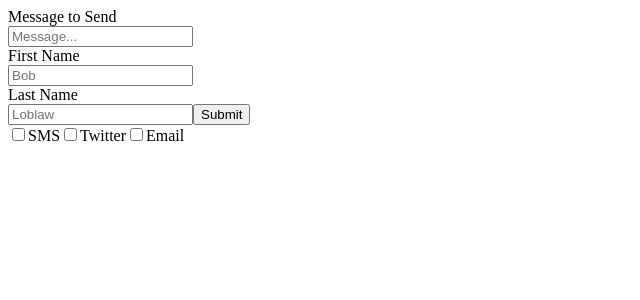
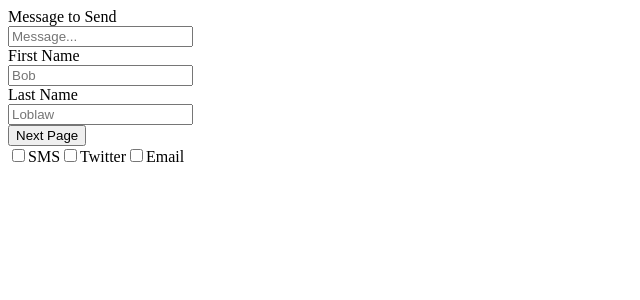
Before and after one commit to aitzeng/wuphf, a React app: page / in a window 1280 px wide. Shown: the top 300 px of the page, without its empty margins (0-640 px from the left). Built offline with nearby package versions, Linux system fonts and the light colour scheme; the HTML template or start-up script is replaced by a standard one.

Commit message:
Styling to align to center

```diff
--- a/client/src/components/InformationEntry.jsx
+++ b/client/src/components/InformationEntry.jsx
@@ -1,7 +1,9 @@
 import React, { useState, useEffect } from 'react';
 import { useFormik } from 'formik';
 
-function InformationEntry({setBarkInfo, setPage, optionSMS, optionTwitter, optionEmail}) {
+function InformationEntry({
+  setBarkInfo, setPage, optionSMS, optionTwitter, optionEmail,
+}) {
   const barkPackage = useFormik({
     initialValues: {
       message: '',
@@ -24,27 +26,28 @@ function InformationEntry({setBarkInfo, setPage, optionSMS, optionTwitter, optio
       if (!values.lastName) {
         errors.lastName = 'Last Name Required!';
       }
-      if (!/^\d+$/.test(values.phoneNumber) || values.phoneNumber.length !== 10) {
-        errors.phoneNumber = 'Phone Number must have length of 10 and may not have any symbols/letters !';
+      if (!optionSMS && !optionTwitter && !optionEmail) {
+        errors.communication = 'Select One Communication Method!';
       }
+      // if (!/^\d+$/.test(values.phoneNumber) || values.phoneNumber.length !== 10) {
+      //   errors.phoneNumber = 'Phone Number must have length of 10 and may not have any symbols/letters !';
+      // }
       return errors;
     },
   });
   return (
-    <form onSubmit={barkPackage.handleSubmit}>
+    <div className="form-container">
+      <form className="input-form">
         <div>Message to Send</div>
         <input type="text" id="message" placeholder="Message..." value={barkPackage.values.message} onChange={barkPackage.handleChange} />
         <div>First Name</div>
         <input type="text" id="firstName" placeholder="Bob" value={barkPackage.values.firstName} onChange={barkPackage.handleChange} />
-      {barkPackage.errors.firstName && <div>{barkPackage.errors.firstName}</div>}
         <div>Last Name</div>
         <input type="text" id="lastName" placeholder="Loblaw" value={barkPackage.values.lastName} onChange={barkPackage.handleChange} />
-      {barkPackage.errors.lastName && <div>{barkPackage.errors.lastName}</div>}
         {optionSMS ? (
           <div className="input-container">
             <div className="input-name">Phone Number</div>
             <input type="text" id="phoneNumber" placeholder="9495551234" value={barkPackage.values.phoneNumber} onChange={barkPackage.handleChange} />
-          {barkPackage.errors.phoneNumber && <div>{barkPackage.errors.phoneNumber}</div>}
           </div>
         ) : null }
         {optionTwitter ? (
@@ -59,8 +62,12 @@ function InformationEntry({setBarkInfo, setPage, optionSMS, optionTwitter, optio
             <input type="text" id="email" placeholder="bobloblaw@gmail.com" value={barkPackage.values.email} onChange={barkPackage.handleChange} />
           </div>
         ) : null}
-      <button type="submit">Submit</button>
       </form>
+      <button id="form-next" className="button" type="submit" onClick={barkPackage.handleSubmit}>Next Page</button>
+      {barkPackage.errors.firstName && <div>{barkPackage.errors.firstName}</div>}
+      {barkPackage.errors.lastName && <div>{barkPackage.errors.lastName}</div>}
+      {barkPackage.errors.communication && <div>{barkPackage.errors.communication}</div>}
+    </div>
   );
 }
 
```
Also changed, not shown: 1 other file (tests, documents, lock files or other folders). Lines whose indentation alone changed are shown as unchanged.
